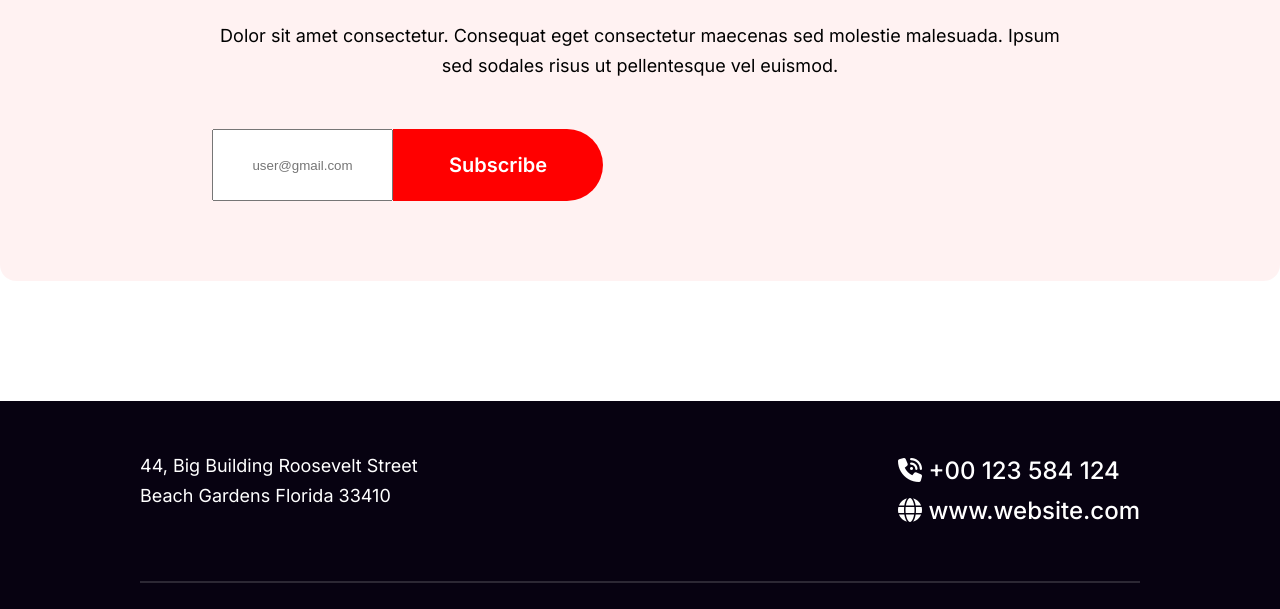
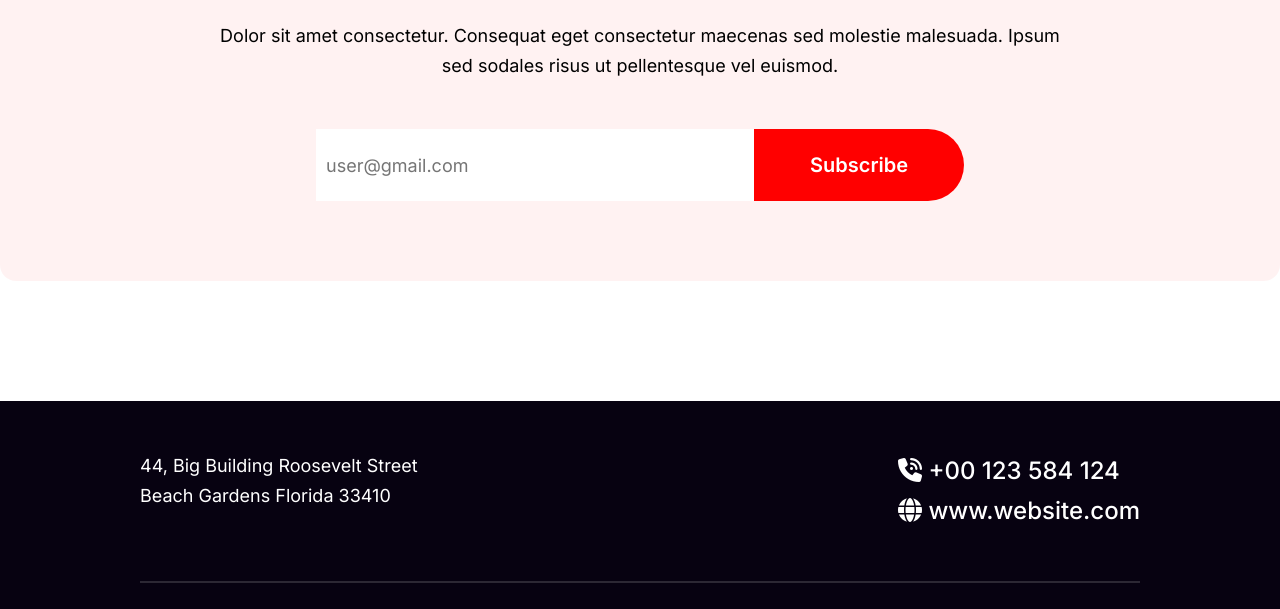
Before and after one commit to MamunKhan2002/assignment-1, a plain HTML site: page index.html in a window 1280 px wide. Shown: the part 3880-4489 px from the top of the page. Drawn offline with Linux system fonts and the light colour scheme.

Commit message:
Some Change in Form Section

```diff
--- a/index.html
+++ b/index.html
@@ -85,10 +85,10 @@
             <div class="email-png-box"><img src="./images/email-logo.png" alt=""></div>
             <h3 class="contact-title">Subscribe Newsletter</h3>
             <p class="contact-container-content">Dolor sit amet consectetur. Consequat eget consectetur maecenas sed molestie malesuada. Ipsum sed sodales risus ut pellentesque vel euismod. </p>
-            <div class="email">
+            <form>
                 <input type="email" placeholder="user@gmail.com">
                 <button class="subscribe-btn"><a href="#">Subscribe</a></button>
-            </div>
+            </form>
 
         </section>
     </main>
--- a/style/style.css
+++ b/style/style.css
@@ -280,11 +280,21 @@ p {
     margin-bottom: 48px;
 }
 
-.contact-container .email{
+.contact-container form{
     display: flex;
-    /* justify-content: center; */
     max-width: 648px;
-    flex-shrink: 1;
+    margin-inline: auto;
+}
+
+.contact-container form input{
+    flex-grow: 1;
+    padding: 0px;
+    outline: 0;
+    border: 0;
+    font-size: 18px;
+    font-family: Inter;
+    text-align: left;
+    padding-left: 10px;
 }
 
 /*---------Here is the footer design start----------*/
```
